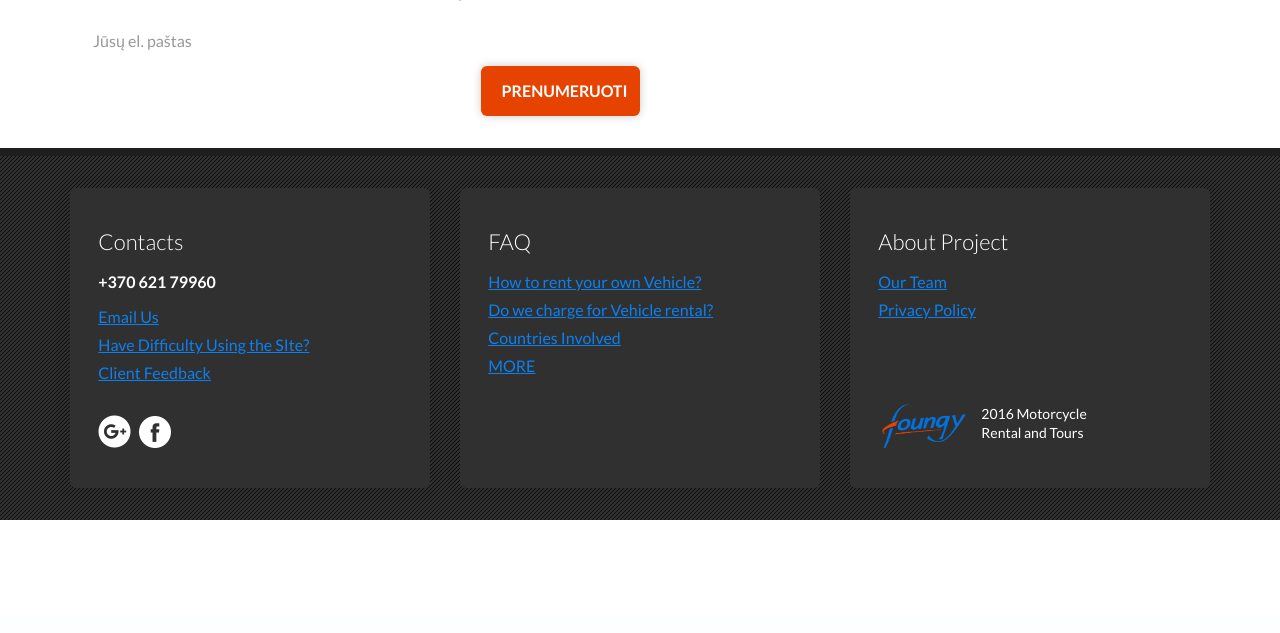
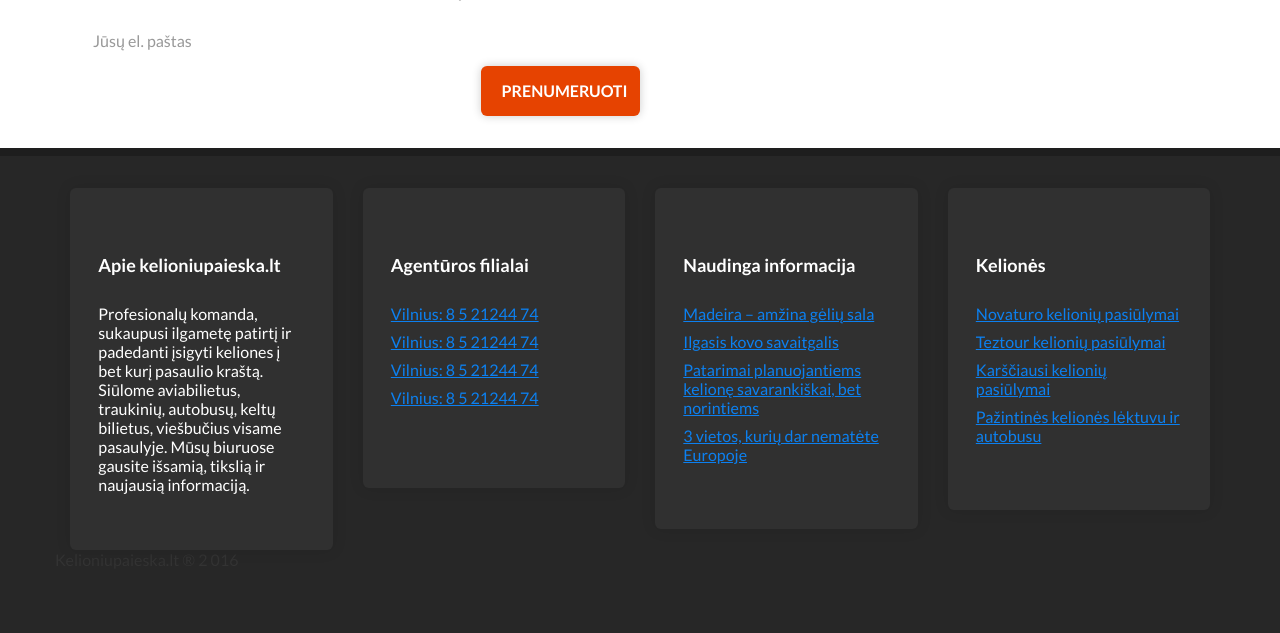
Before and after one commit to victorlava/ketopositive, a PHP site: page / in a window 1280 px wide. Shown: the part 184-817 px from the top of the page. Before the commit the page ends 704 px from the top, so only its background shows below. Run offline with PHP 8.4, Linux system fonts and the light colour scheme; some libraries are stand-ins or nearby versions.

Commit message:
added footer

```diff
--- a/partials/footer.php
+++ b/partials/footer.php
@@ -1,67 +1,69 @@
 
-	        <section class="footer section section--dark-grey">
+	        <section class="footer section">
 	        	<footer>
 		        	<div class="container">
-		        		<div class="row">
-		        			<div class="col-md-4">
+		        		<div class="footer-top row">
+			        		<div class="col-md-3">
 			        			<div class="footer-block">
-		        				<h3 class="title">Contacts</h3>
-			        			<p class="footer-phone"><a href="tel:+37062179960">+370 621 79960</a></p>
-			        			<ul>
-			        				<li>
-			        					<a href="#">Email Us</a>
-			        				</li>
-			        				<li>
-			        					<a href="#">Have Difficulty Using the SIte?</a>
-			        				</li>
-			        				<li>
-			        					<a href="#">Client Feedback</a>
-			        				</li>
-			        			</ul>
-
-			        			<div class="footer-social footer--push-bottom">
-			        				<a href="#"><i class="icon icon-google-plus-white"></i></a>
-			        				<a href="#"><i class="icon icon-facebook-white"></i></a>
-			        			</div>
+			        				<header class="header header--line header--left">
+			        					<h4 class="header-title">Apie kelioniupaieska.lt</h4>
+			        				</header>
+				        			<p>Profesionalų komanda, sukaupusi ilgametę patirtį ir padedanti įsigyti keliones į bet kurį pasaulio kraštą. Siūlome aviabilietus, traukinių, autobusų, keltų bilietus, viešbučius visame pasaulyje. Mūsų biuruose gausite išsamią, tikslią ir naujausią informaciją.</p>
 			        			</div>
 			        		</div>
 
-		        		<div class="col-md-4">
+			        		<div class="col-md-3">
 			        			<div class="footer-block">
-		        				<h3 class="title">FAQ</h3>
-			        			<ul>
-			        				<li>
-			        					<a href="#">How to rent your own Vehicle?</a>
-			        				</li>
-			        				<li>
-			        					<a href="#">Do we charge for Vehicle rental?</a>
-			        				</li>
-			        				<li>
-			        					<a href="#">Countries Involved</a>
-			        				</li>
-			        				<li>
-			        					<a href="#">MORE</a>
-			        				</li>
+			        				<header class="header header--line header--left">
+			        					<h4 class="header-title">Agentūros filialai</h4>
+			        				</header>
+			        				<ul class="list list--phones">
+			        					<li><a href="call:852124474">Vilnius: 8 5 21244 74</a></li>
+			        					<li><a href="call:852124474">Vilnius: 8 5 21244 74</a></li>
+			        					<li><a href="call:852124474">Vilnius: 8 5 21244 74</a></li>
+			        					<li><a href="call:852124474">Vilnius: 8 5 21244 74</a></li>
 			        				</ul>
 			        			</div>
 			        		</div>
 
-		        		<div class="col-md-4">
+			        		<div class="col-md-3">
 			        			<div class="footer-block">
-		        				<h3 class="title">About Project</h3>
-			        			<ul>
-			        				<li>
-			        					<a href="#">Our Team</a>
-			        				</li>
-			        				<li>
-			        					<a href="#">Privacy Policy</a>
-			        				</li>
+			        				<header class="header header--line header--left">
+			        					<h4 class="header-title">Naudinga informacija</h4>
+			        				</header>
+				        			<ul class="list list--links">
+			        					<li><a href="#">Madeira – amžina gėlių sala </a></li>
+			        					<li><a href="#">Ilgasis kovo savaitgalis</a></li>
+			        					<li><a href="#">Patarimai planuojantiems kelionę savarankiškai, bet norintiems </a></li>
+			        					<li><a href="#">3 vietos, kurių dar nematėte Europoje</a></li>
 			        				</ul>
-			        			<div class="footer-logo footer--push-bottom">
-			        				<i class="icon icon-logo-blue pull-left"></i>
-			        				<p>2016 Motorcycle<br>Rental and Tours</p>
 			        			</div>
 			        		</div>
+
+			        		<div class="col-md-3">
+			        			<div class="footer-block">
+			        				<header class="header header--line header--left">
+			        					<h4 class="header-title">Kelionės</h4>
+			        				</header>
+				        			<ul class="list list--links">
+			        					<li><a href="#">Novaturo kelionių pasiūlymai</a></li>
+			        					<li><a href="#">Teztour kelionių pasiūlymai</a></li>
+			        					<li><a href="#">Karščiausi kelionių pasiūlymai</a></li>
+			        					<li><a href="#">Pažintinės kelionės lėktuvu ir autobusu</a></li>
+			        				</ul>
+			        			</div>
+			        		</div>
+		        		</div>
+		        		<div class="footer-bottom row">
+		        			<div class="footer-copyright pull-left">
+		        				Kelioniupaieska.lt ® 2 016
+		        			</div>
+		        			<div class="footer-social pull-right">
+		        				<ul class="list list--inline">
+		        					<li><a href="#"><i class="fa"></i></a></li>
+		        					<li><a href="#"><i class="fa"></i></a></li>
+		        					<li><a href="#"><i class="fa"></i></a></li>
+		        				</ul>
 		        			</div>
 		        		</div>
 		        	</div>
```
Lines whose indentation alone changed are shown as unchanged.
